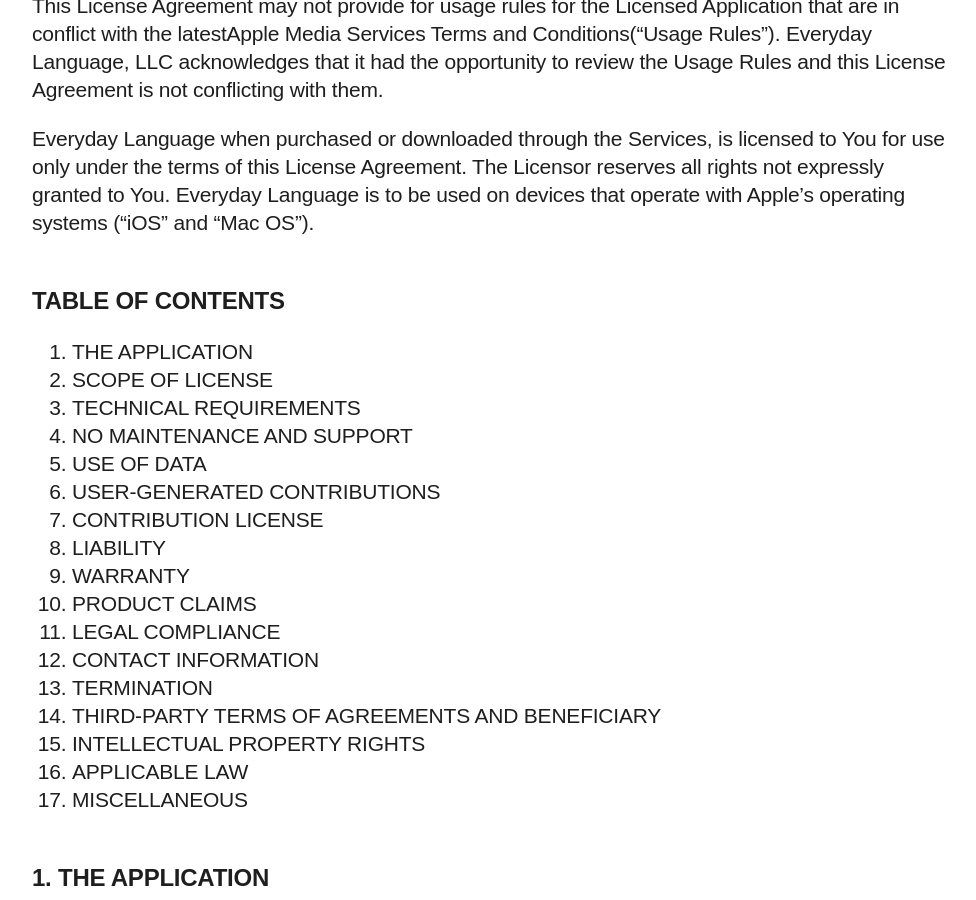
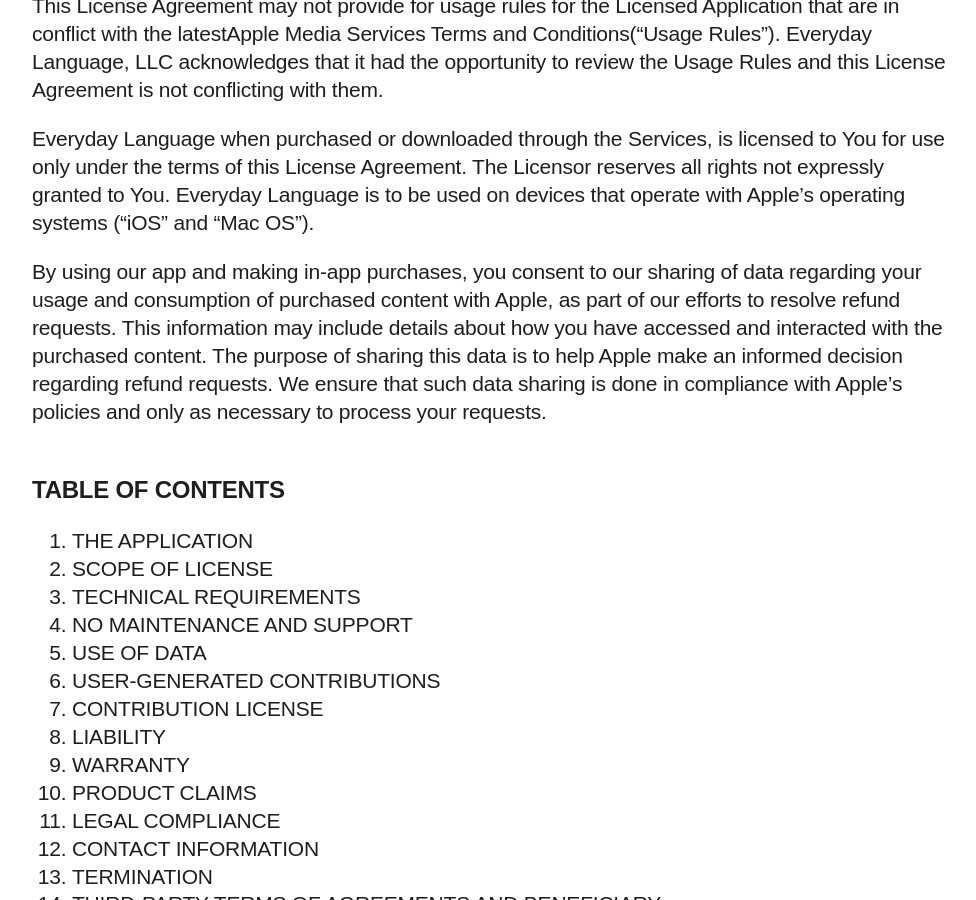
Before and after one commit to citizenryapp/website, a Jekyll site: the page built from terms-of-service.markdown, in a window 1280 px wide and 900 px high, scrolled down 629 px. Shown: the whole window, without its empty margins (148-1124 px from the left). Built offline with Jekyll 4.4.1, drawn with Linux system fonts in a browser that asks for light colours; some web fonts are replaced.

Commit message:
Update terms-of-service.markdown

```diff
--- a/terms-of-service.markdown
+++ b/terms-of-service.markdown
@@ -12,6 +12,8 @@ terms: |
   This License Agreement may not provide for usage rules for the Licensed Application that are in conflict with the latestApple Media Services Terms and Conditions("Usage Rules"). Everyday Language, LLC acknowledges that it had the opportunity to review the Usage Rules and this License Agreement is not conflicting with them.
 
   Everyday Language when purchased or downloaded through the Services, is licensed to You for use only under the terms of this License Agreement. The Licensor reserves all rights not expressly granted to You. Everyday Language is to be used on devices that operate with Apple's operating systems ("iOS" and "Mac OS").
+
+  By using our app and making in-app purchases, you consent to our sharing of data regarding your usage and consumption of purchased content with Apple, as part of our efforts to resolve refund requests. This information may include details about how you have accessed and interacted with the purchased content. The purpose of sharing this data is to help Apple make an informed decision regarding refund requests. We ensure that such data sharing is done in compliance with Apple's policies and only as necessary to process your requests.
 
   ### TABLE OF CONTENTS
 
```
